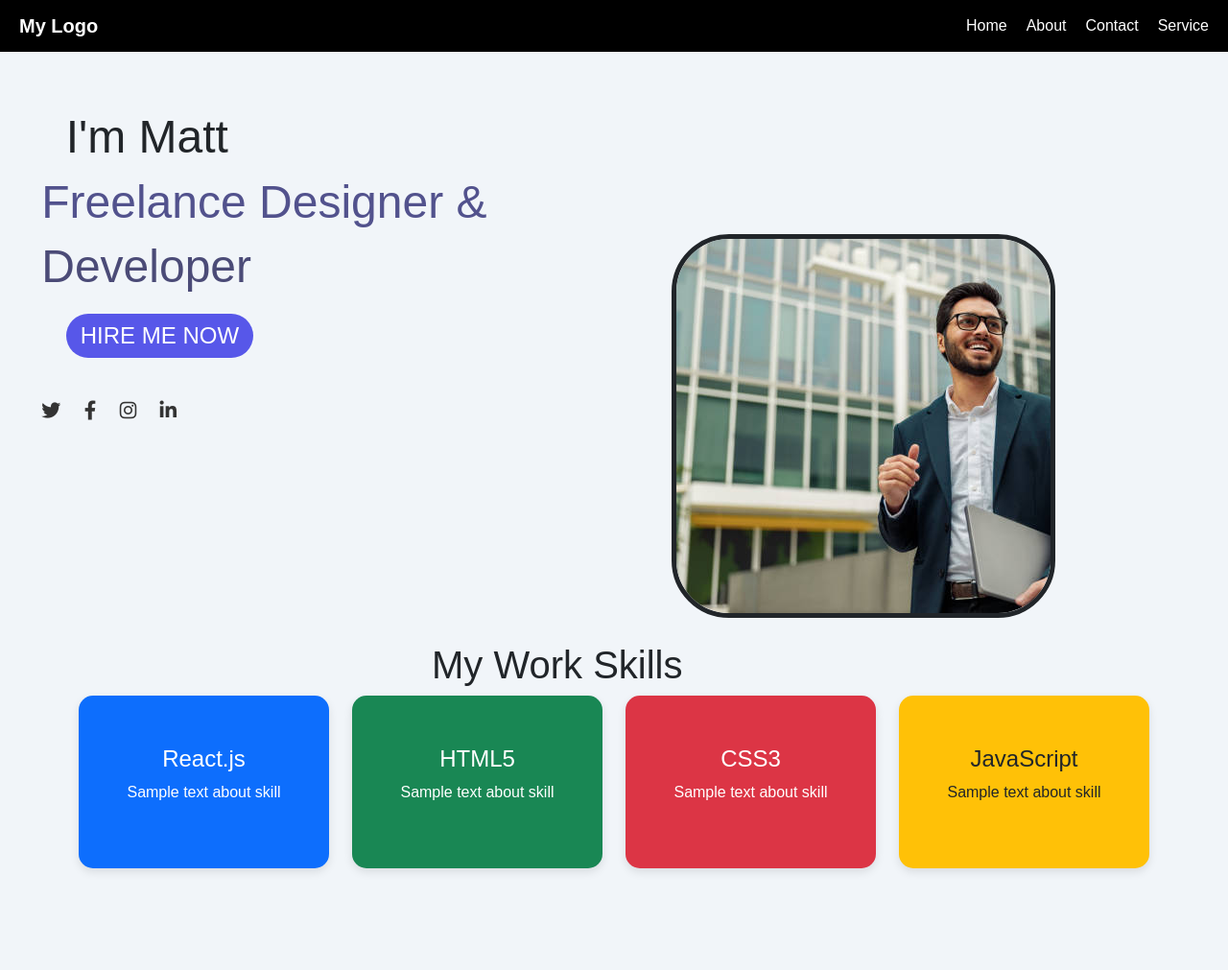
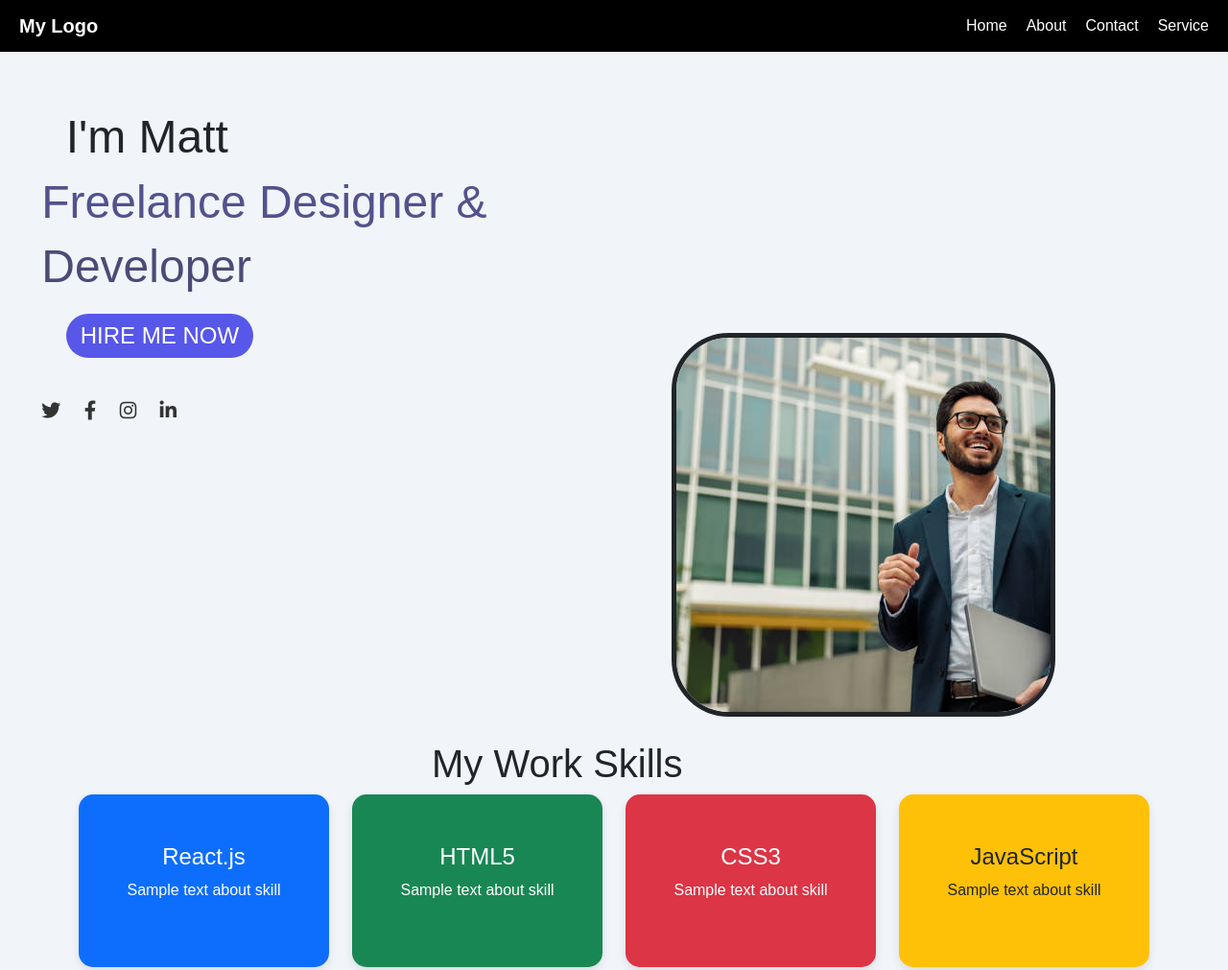
Before and after one commit to ahmadkhan-st/my-file, a plain HTML site: page index.html in a window 1280 px wide. Shown: the top 1011 px of the page at 96% size. Drawn offline with nearby package versions, Linux system fonts and the light colour scheme.

Commit message:
Update index.html

```diff
--- a/index.html
+++ b/index.html
@@ -104,7 +104,7 @@
       border:5px solid;
       margin:20px auto;
       margin-left:700px ;
-      margin-top:-18%;
+      margin-top:-10%;
 
     }
 
@@ -251,19 +251,11 @@
    <div class="img">
     <img src="istockphoto-1448167415-612x612.jpg" alt="circle img">
     </div>
-
-
-
-
   <!-- Bootstrap JS Bundle -->
   <script src="https://cdn.jsdelivr.net/npm/bootstrap@5.3.3/dist/js/bootstrap.bundle.min.js"></script>
-
   <div class="line"></div>
   <h1 style="margin-left:450px; font-size: bold;">My Work Skills</h1>
-
-
   </div>
-
        <style>
     body {
       background-color: #f1f5f9;
```
